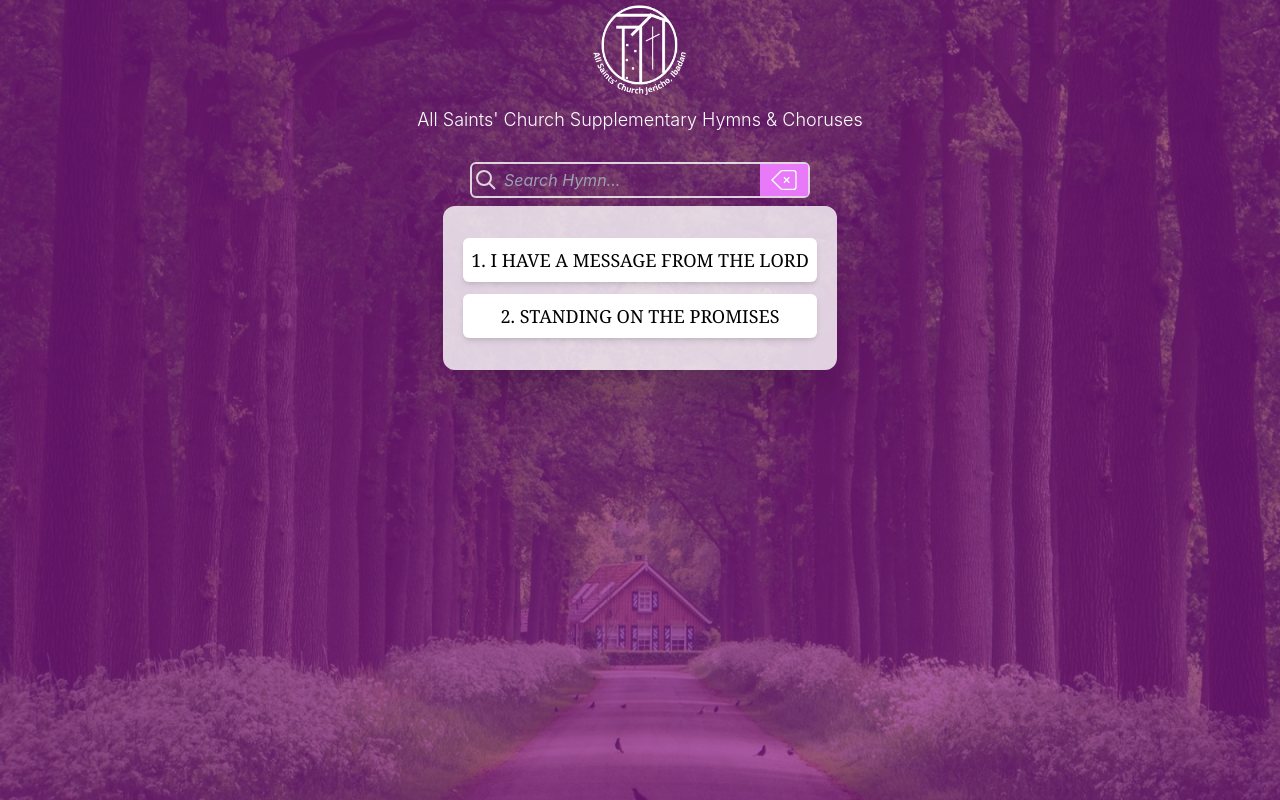
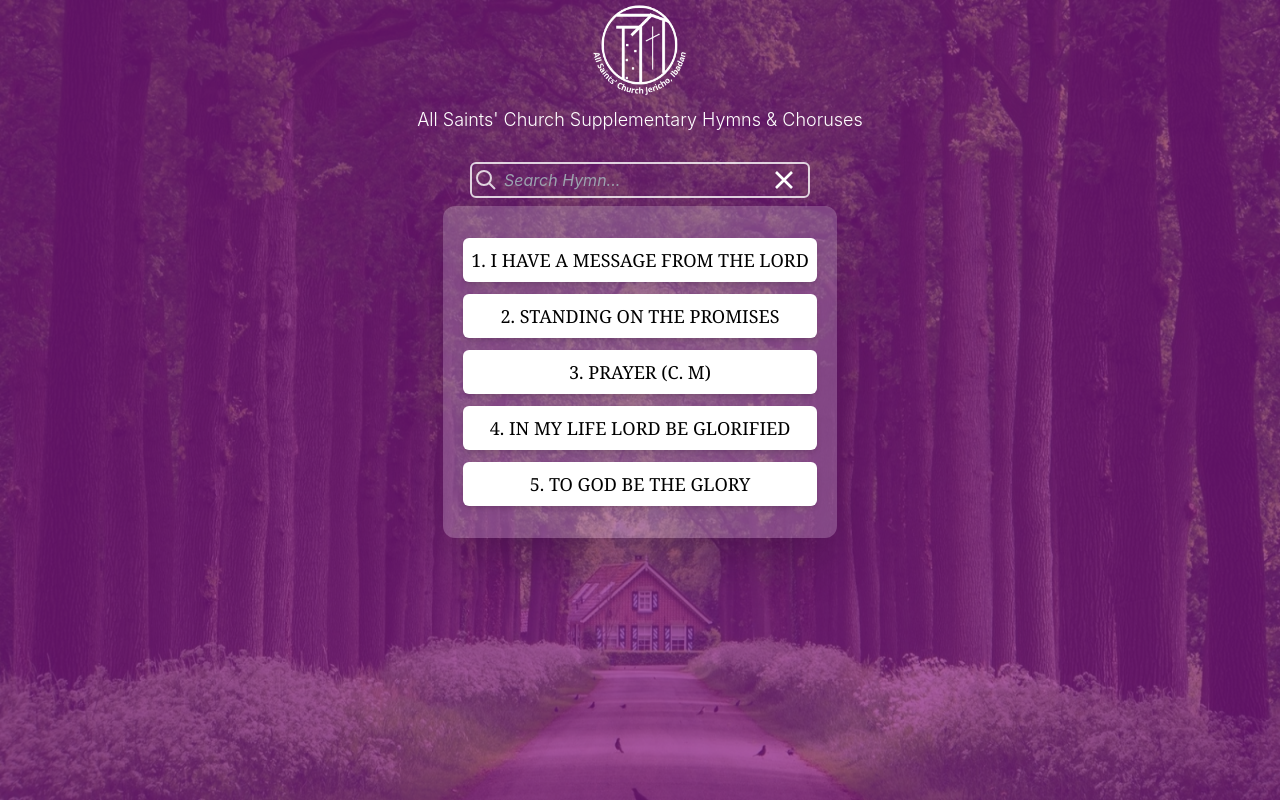
Before and after one commit to OrglobalTech/ascshcNextjs, a Next.js app: page /hymnList in a window 1280 px wide. Built offline with nearby package versions, Linux system fonts and the light colour scheme.

Commit message:
3rd commit

```diff
--- a/HymnData.jsx
+++ b/HymnData.jsx
@@ -16,4 +16,30 @@ export const hymnData = [
  body : "\nVerse 1,\n Standing on the promises of Christ my King,\n Thro’ eternal ages let His praises ring;\n Glory in the highest, I will shout and sing,\n Standing on the promises of God.\n\n Chorus:\n Standing, standing,\n Standing on the promises of God my Saviour, \n Standing, standing,\n I’m standing on the promises of God\n\n Verse 2:\n Standing on the promises that cannot fail,\n When the howling storms of doubt and fear assail;\n By the living word of God I shall prevail,\n Standing on the promises of God.\n\n Verse 3:\n Standing on the promises of Christ the Lord,\n Bound to Him eternally by love’s strong cord,\n Overcoming daily with the Spirit’s Sword,\n Standing on the promises of God.\n\n Verse 4:\n Standing on promises I cannot fall,\n Listening every moment to the Spirit’s call,\n Resting in my Saviour as my all in all,\n Standing on the promises of God.",
 
  },
+ {
+  id:'3',
+  title:  'PRAYER (C. M)' ,
+  description:  "Praying always with all prayer and supplication in the Spirit. Eph.6, 18.",
+  composedby:  "James Montgomery (1771-1854) ",
+  body:"Verse 1:\n\ Prayer is the soul’s   sincere desire,\n Uttered or unexpressed,\n The motion of a hidden fire,\n That trembles in the breast.\n\n Verse 2:\n Prayer is the burden of a sigh,\n The falling of a tear,\n The upward glancing of an eye,\n When none but God is near.\n\n Verse 3:\n Prayer is the simplest form of speech,\nThat infant lips can try;\n Prayer the sublimest strains that reach,\n The Majesty on high.\n\n Verse 4:\n Prayer is the contrite sinner’s voice,\n Returning from his ways,\n While angels in their songs rejoice,\n And cry: ‘Behold he prays!’ \n\n Verse 5:\n Prayer is the Christian’s vital breath,\n The Christian’s native air,\nHis watchword at the gates of death; \n He enters heaven with prayer.\n\n Verse 6:\n O Thou by whom we come to God,\n The Life, the Truth, the Way,\n The path of prayer Thyself has trod;\n LORD, teach us how to pray!"
+
+   },
+   {
+    id :'4',
+    title :  'IN MY LIFE LORD BE GLORIFIED'  ,
+    tune : 'Tune: (As set by Bob Kilpatrick)' ,
+    description :  "‘That the name of our Lord Jesus Christ may be glorified in you’ 2 Thess.1, 12" ,
+    composedby :  'Bob Kilpatrick' ,
+    body :"Verse 1:\nIn my life Lord, be glorified, be glorified;\nIn my life Lord, be glorified today.\n\n Verse 2:\n In your church Lord, be glorified, be glorified;\n In your church Lord, be glorified today."
+    },
+    {
+    id :'5',
+    title :  "TO GOD BE THE GLORY",
+    tune : "(Tune: To God be the glory)" ,
+    description :  "‘Give unto the Lord the glory’. Psalm 29,2" ,
+    composedby :  "Frances J. Crosby (Frances Jane van Alstyne), 1820-1915 ",
+    body :"Verse 1:\nTo God be glory great things He hath done\nSo loved He the world that He gave us His Son.\nWho yielded His life an atonement for sin,\nAnd opened the Life Gate that all may go in. \n\n Chorus:\n Praise the Lord, Praise the Lord,\n Let the earth hear his voice;\n Praise the Lord, Praise the Lord,\n Let the people rejoice,\n O come to the Father through Jesus the Son,\n And give him the glory, great things He hath done.\n\n Verse 2:\n O perfect redemption, the purchase of blood,\n To every believer the promise of God;\n The vilest offender who truly believes,\n That moment from Jesus a pardon receives.\n\n Verse 3:\n Great things He hath taught us, great things He hath done,\n And great our rejoicing through Jesus the Son,\n But purer and higher and greater will be,\n Our wonder, our transport when Jesus we see."
+
+    }
+
 ];
--- a/components/Search.jsx
+++ b/components/Search.jsx
@@ -23,7 +23,7 @@ function Search({ searchTerm, setSearchTerm }) {
         type="text"
         placeholder="Search Hymn..."
       />
-      <button className="bg-fuchsia-400 hover:bg-fuchsia-800 ml-2 rounded-r-sm bg-contain item ">
+      <button className="bg-transparent hover:bg-fuchsia-800 ml-2 rounded-r-sm bg-contain item ">
         <svg
           xmlns="http://www.w3.org/2000/svg"
           className="h-8 w-12 text-fuchsia-800 "
@@ -32,8 +32,8 @@ function Search({ searchTerm, setSearchTerm }) {
           stroke="white"
         >
           <path
-            className="stroke-1"
-            d="M12 14l2-2m0 0l2-2m-2 2l-2-2m2 2l2 2M3 12l6.414 6.414a2 2 0 001.414.586H19a2 2 0 002-2V7a2 2 0 00-2-2h-8.172a2 2 0 00-1.414.586L3 12z"
+            className="stroke-2"
+            d="M6 18L18 6M6 6l12 12"
           />
         </svg>
 
--- a/pages/hymn/[id]/index.jsx
+++ b/pages/hymn/[id]/index.jsx
@@ -4,25 +4,49 @@ import { server } from "../../../config/index";
 import Header from "../../../components/Header";
 
 const hymn = ({ hymn }) => {
+
+const lastHymn = 5
+const firstHymn = 1
   return (
     <div className="flex flex-col ">
       <Header />
-      <div className="">
-      <button className="bg-white rounded-md px-2 py-1 mb-2 ml-4">
-        <Link href="/hymnList">Back</Link>
-      </button>
+      <div className=" flex flex-row justify-between">
+
+        <button className="bg-white rounded-md px-2 py-1 mb-2 ">
+          {hymn.id == firstHymn ? <Link href="/hymn/[id]" as={`/hymn/${hymn.id}`} >Previous</Link>:<Link href="/hymn/[id]" as={`/hymn/${parseInt(hymn.id)-1}`}>Previous</Link>}
+        </button>
+        <button className="bg-white rounded-md px-2 py-1 mb-2 ">
+          <Link href="/hymnList">Home</Link>
+        </button>
+        <button className="bg-white rounded-md px-2 py-1 mb-2">
+          {hymn.id == lastHymn ? <Link href="/hymn/[id]" as={`/hymn/${hymn.id}`} >Next</Link>:<Link href="/hymn/[id]" as={`/hymn/${parseInt(hymn.id)+1}`}>Next</Link>}
+        </button>
       </div>
 
-      <div className=" pl-5 pb-5 max-w-md  mx-4 rounded-xl shadow-2xl justify-center  bg-white ">
-        <h1 className="mt-3 text-2xl font-bold text-center text-black whitespace-pre-line">
+      <div className=" pl-5 pb-5 pr-5 max-w-md rounded-xl shadow-2xl justify-center  bg-white divide-y-2 divide-solid divide-fuchsia">
+        {/* The hymn id and title */}
+        <h1 className="mt-3 text-3xl font-bold text-center text-black whitespace-pre-line ">
           {hymn.id}. {hymn.title}
         </h1>
-        <p className="text-black whitespace-pre-line">{hymn.body}</p>
+
+        {/* The description and the tune */}
+        <h6 className="mt-3 text-sm text-right text-black whitespace-pre-line px-2 py-4">
+          {hymn.description} | {hymn.tune}
+        </h6>
+
+        {/* The Hymn Body */}
+        <p className="text-black whitespace-pre-line ml-2">{hymn.body}</p>
+
+        {/* Composedby */}
+        <h6 className="mt-3 text-sm text-right text-black whitespace-pre-line p-3">
+          {hymn.composedby}
+        </h6>
       </div>
     </div>
   );
 };
 
+{/* Fetching the data using static props via internal api */}
 export const getStaticProps = async (context) => {
   const res = await fetch(`${server}/api/hymns/${context.params.id}`);
 
@@ -41,8 +65,10 @@ export const getStaticPaths = async () => {
   const paths = ids.map((id) => ({ params: { id: id.toString() } }));
 
   return {
+
     paths,
     fallback: false,
+
   };
 };
 
--- a/pages/hymnList.jsx
+++ b/pages/hymnList.jsx
@@ -11,7 +11,7 @@ export default function hymnList({hymns}) {
     <>
       <Header/>
       <Search setSearchTerm={setSearchTerm}/>
-      <div className=" flex p-5 mx-10 max-w-md rounded-xl shadow-2xl  text-center justify-center  bg-white/80 ">
+      <div className=" flex p-5 mx-10 max-w-md rounded-xl shadow-2xl  text-center justify-center  bg-white/20 ">
       <h1 className="text-white text-xl whitespace-pre-line">
 
       {hymns.filter((hymn) => {
@@ -34,7 +34,7 @@ export default function hymnList({hymns}) {
       }
 
 
-      {function handler({query:{id}},res){
+      {/* {function handler({query:{id}},res){
 
     const filtered = hymns.filter(hymn => hymn.id ===id
         )
@@ -44,7 +44,7 @@ export default function hymnList({hymns}) {
             res.status(404).json({message:`Hymn ${id} is not found`})
 
         }
-    }}
+    }} */}
       </h1>
       </div>
 
```
